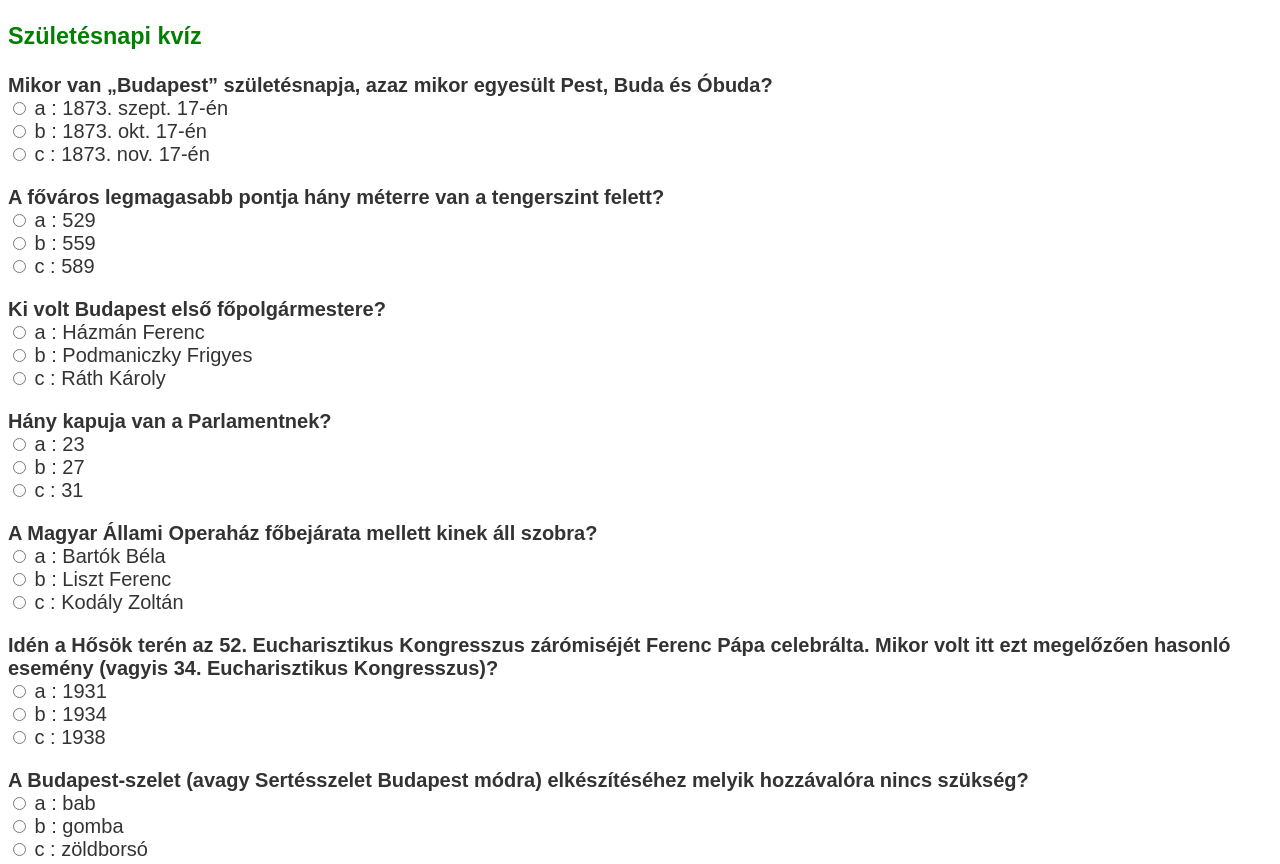
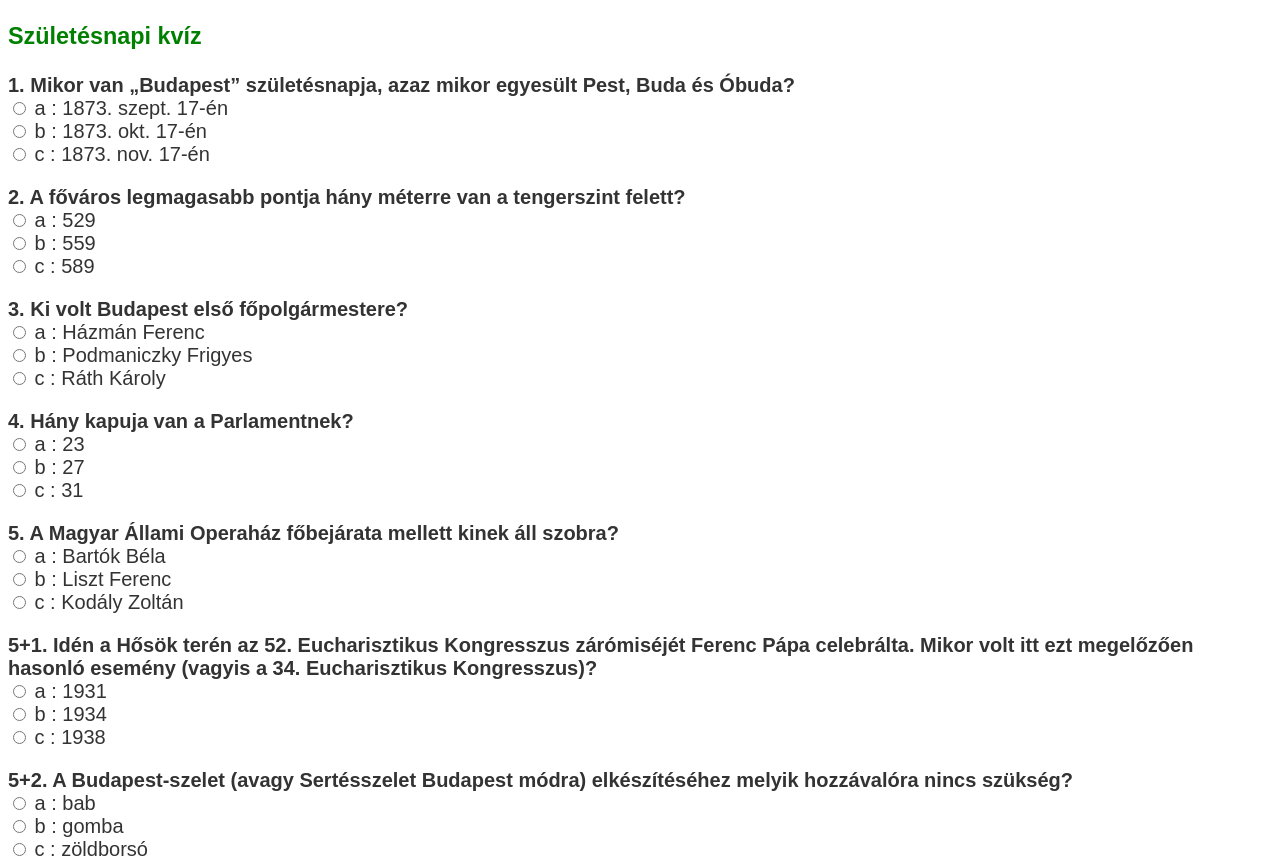
Before and after one commit to webfejlesztes/Atti52, a plain HTML site: page index.html in a window 1280 px wide. Shown: the top 864 px of the page. Drawn offline with Linux system fonts and the light colour scheme.

Commit message:
Add files via upload

```diff
--- a/index.html
+++ b/index.html
@@ -92,7 +92,7 @@
   const submitButton = document.getElementById('submit');
   const mojaPitanja = [
     {
-      question: "Mikor van „Budapest” születésnapja, azaz mikor egyesült Pest, Buda és Óbuda?",
+      question: "1. Mikor van „Budapest” születésnapja, azaz mikor egyesült Pest, Buda és Óbuda?",
       opcije: {
         a: "1873. szept. 17-én",
         b: "1873. okt. 17-én",
@@ -101,7 +101,7 @@
       tacanodgovor: "c"
     },
     {
-      question: "A főváros legmagasabb pontja hány méterre van a tengerszint felett?",
+      question: "2. A főváros legmagasabb pontja hány méterre van a tengerszint felett?",
       opcije: {
         a: "529",
         b: "559",
@@ -110,7 +110,7 @@
       tacanodgovor: "a"
     },
     {
-      question: "Ki volt Budapest első főpolgármestere?",
+      question: "3. Ki volt Budapest első főpolgármestere?",
       opcije: {
         a: "Házmán Ferenc",
         b: "Podmaniczky Frigyes",
@@ -119,7 +119,7 @@
       tacanodgovor: "c"
     },
     {
-      question: "Hány kapuja van a Parlamentnek?",
+      question: "4. Hány kapuja van a Parlamentnek?",
       opcije: {
         a: "23",
         b: "27",
@@ -128,7 +128,7 @@
       tacanodgovor: "b"
     },
     {
-      question: "A Magyar Állami Operaház főbejárata mellett kinek áll szobra?",
+      question: "5. A Magyar Állami Operaház főbejárata mellett kinek áll szobra?",
       opcije: {
         a: "Bartók Béla",
         b: "Liszt Ferenc",
@@ -137,7 +137,7 @@
       tacanodgovor: "b"
     },
     {
-      question: "Idén a Hősök terén az 52. Eucharisztikus Kongresszus zárómiséjét Ferenc Pápa celebrálta. Mikor volt itt ezt megelőzően hasonló esemény (vagyis 34. Eucharisztikus Kongresszus)?",
+      question: "5+1. Idén a Hősök terén az 52. Eucharisztikus Kongresszus zárómiséjét Ferenc Pápa celebrálta. Mikor volt itt ezt megelőzően hasonló esemény (vagyis a 34. Eucharisztikus Kongresszus)?",
       opcije: {
         a: "1931",
         b: "1934",
@@ -146,7 +146,7 @@
       tacanodgovor: "c"
     },
     {
-      question: "A Budapest-szelet (avagy Sertésszelet Budapest módra) elkészítéséhez melyik hozzávalóra nincs szükség?",
+      question: "5+2. A Budapest-szelet (avagy Sertésszelet Budapest módra) elkészítéséhez melyik hozzávalóra nincs szükség?",
       opcije: {
         a: "bab",
         b: "gomba",
```
